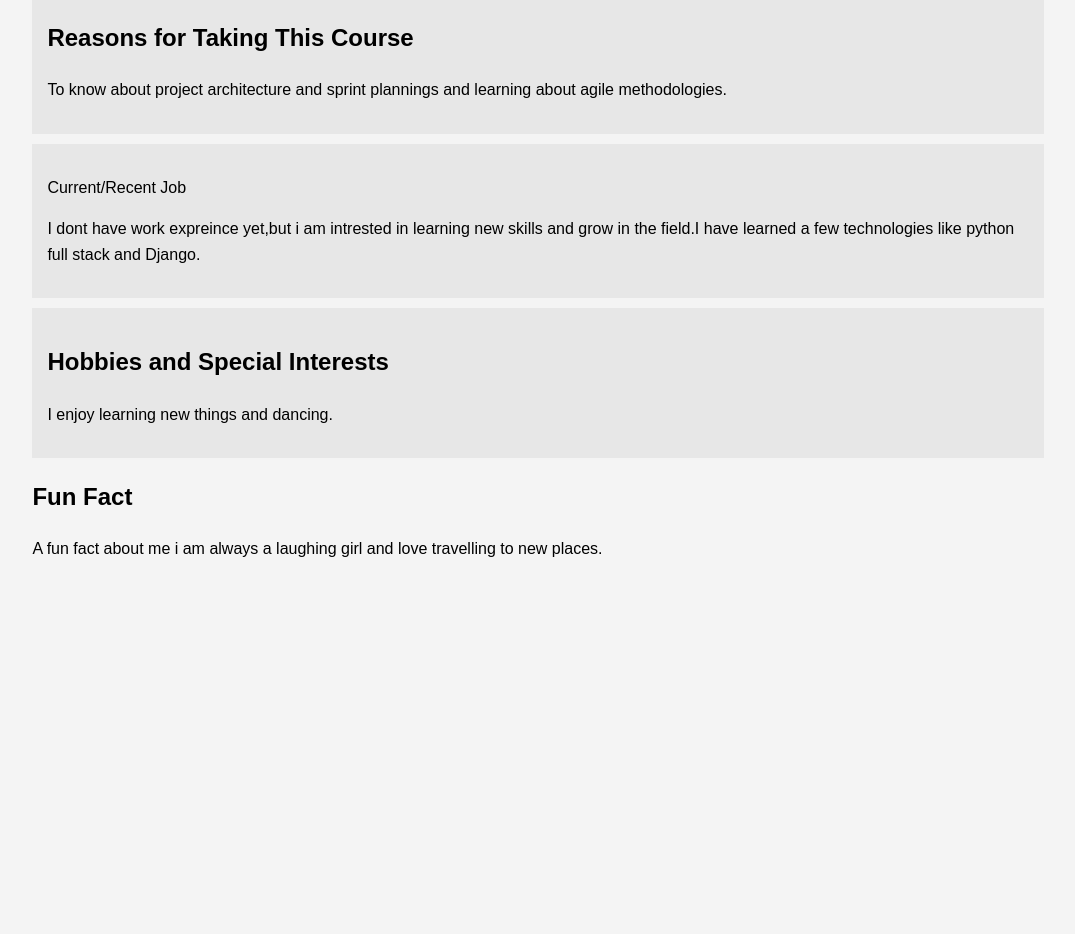
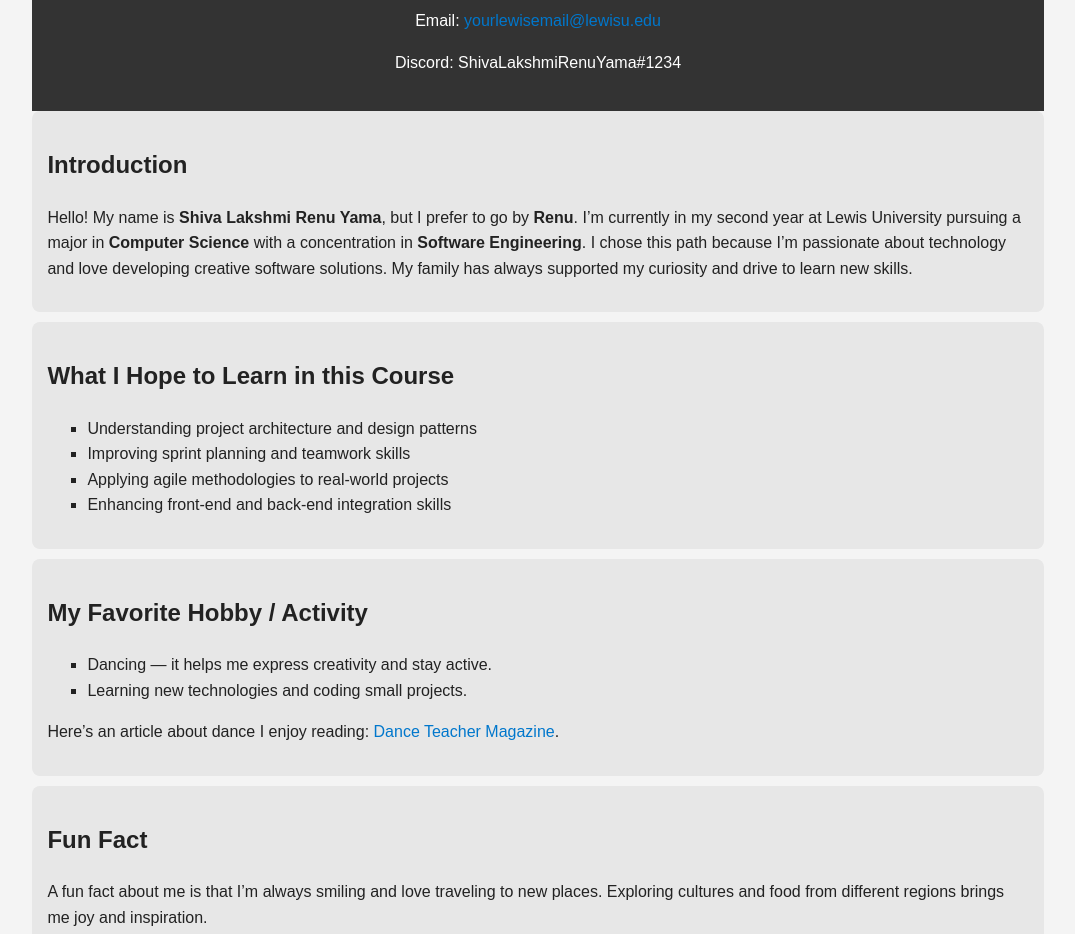
Before and after one commit to renuyama/me, a plain HTML site: page index.html in a window 1280 px wide. Shown: the part 427-1361 px from the top of the page, without its empty margins (102-1177 px from the left). Before the commit the page ends 1013 px from the top, so only its background shows below. Drawn offline with Linux system fonts and the light colour scheme.

Commit message:
Update index.html

```diff
--- a/index.html
+++ b/index.html
@@ -1,12 +1,15 @@
 <!DOCTYPE html>
-<html>
+<html lang="en">
 <head>
-    <title>About Me</title>
+    <meta charset="UTF-8">
+    <meta name="viewport" content="width=device-width, initial-scale=1.0">
+    <title>Shiva Lakshmi Renu Yama’s Introductions Website</title>
     <style>
         body {
             font-family: Arial, sans-serif;
             background-color: #f4f4f4;
             line-height: 1.6;
+            color: #222;
         }
         .container {
             width: 80%;
@@ -17,48 +20,69 @@
             background: #333;
             color: #fff;
             padding: 20px;
+            text-align: center;
         }
         .main-info h1 {
             margin: 0;
         }
-        .hobbies, .lewis, .course, .job {
+        .section {
             background: #e7e7e7;
             padding: 15px;
             margin-bottom: 10px;
+            border-radius: 8px;
+        }
+        ul {
+            list-style-type: square;
+        }
+        img {
+            display: block;
+            margin: 20px auto;
+            border-radius: 10px;
+        }
+        a {
+            color: #0077cc;
+            text-decoration: none;
         }
     </style>
 </head>
 <body>
     <div class="container">
         <header class="main-info">
-            <h1>Shiva Lakshmi Renu Yama</h1>
-            <h1>Preferred Name: Renu</h1>
+            <img src="me-800-by-800.jpg" alt="Photo of Shiva Lakshmi Renu Yama" width="300" height="300">
+            <h1>Shiva Lakshmi Renu Yama’s Introductions Website</h1>
+            <p>Email: <a href="mailto:yourlewisemail@lewisu.edu">yourlewisemail@lewisu.edu</a></p>
+            <p>Discord: ShivaLakshmiRenuYama#1234</p>
         </header>
 
-        <section class="lewis">
-			<h2>Year at Lewis: 2 year</h2>
-			<h2>Lewis major/minor/concentrations: computer science/software engineering</h2>
-			<h2>Reasons for pursuing this degree: To enhance coding skills</h2>
-        </section>/
-
-		<section class="course">
-            <h2>Reasons for Taking This Course</h2>
-            <p>To know about project architecture and sprint plannings and learning about agile methodologies.</p>
+        <section class="section">
+            <h2>Introduction</h2>
+            <p>Hello! My name is <strong>Shiva Lakshmi Renu Yama</strong>, but I prefer to go by <strong>Renu</strong>. I’m currently in my second year at Lewis University pursuing a major in <strong>Computer Science</strong> with a concentration in <strong>Software Engineering</strong>. I chose this path because I’m passionate about technology and love developing creative software solutions. My family has always supported my curiosity and drive to learn new skills.</p>
         </section>
 
-		<section class="job">
-            <p>Current/Recent Job</p>
-			<p>I dont have work expreince yet,but i am intrested in learning new skills and grow in the field.I have learned a few technologies like python full stack and Django.</p>
+        <section class="section">
+            <h2>What I Hope to Learn in this Course</h2>
+            <ul>
+                <li>Understanding project architecture and design patterns</li>
+                <li>Improving sprint planning and teamwork skills</li>
+                <li>Applying agile methodologies to real-world projects</li>
+                <li>Enhancing front-end and back-end integration skills</li>
+            </ul>
         </section>
 
-        <section class="hobbies">
-            <h2>Hobbies and Special Interests</h2>
-            <p>I enjoy learning new things and dancing.</p>
+        <section class="section">
+            <h2>My Favorite Hobby / Activity</h2>
+            <ul>
+                <li>Dancing — it helps me express creativity and stay active.</li>
+                <li>Learning new technologies and coding small projects.</li>
+            </ul>
+            <p>Here’s an article about dance I enjoy reading:
+                <a href="https://www.dance-teacher.com/" target="_blank">Dance Teacher Magazine</a>.
+            </p>
         </section>
 
-        <section class="fun-fact">
+        <section class="section">
             <h2>Fun Fact</h2>
-            <p>A fun fact about me i am always a laughing girl and love travelling to new places.</p>
+            <p>A fun fact about me is that I’m always smiling and love traveling to new places. Exploring cultures and food from different regions brings me joy and inspiration.</p>
         </section>
     </div>
 </body>
```
